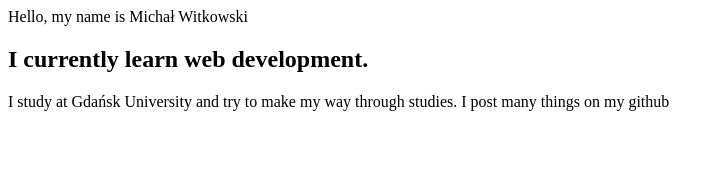
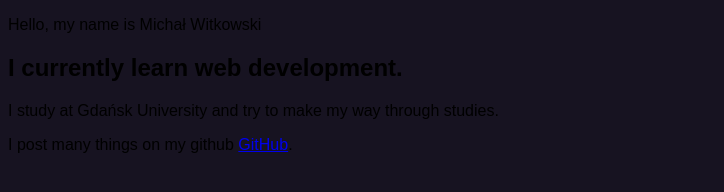
Before and after one commit to emWitkowsky/WEB, a plain HTML site: page testing css/stage1.html in a window 1280 px wide. Shown: the whole page, without its empty margins (0-724 px from the left). Drawn offline with Linux system fonts and the light colour scheme.

Commit message:
stage1.5

```diff
--- /dev/null
+++ b/testing css/myStyle.css
@@ -0,0 +1,27 @@
+/* variables declared here - these are the colors for our pages, as well as the font stacks and sizes. */
+:root {
+    --black: #171321;
+    --dkblue: #0d314b;
+    --plum: #4b0d49;
+    --hotmag: #ff17e4;
+    --magenta: #e310cb;
+    --aqua: #86fbfb;
+    --white: #f7f8fa;
+    --font-size: 1.3rem;
+    --mono: "Oxygen mono", monospace;
+    --sans: Oxygen, sans-serif;
+}
+/* border box model: https://css-tricks.com/box-sizing/ */
+html {
+    box-sizing: border-box;
+}
+*,
+*::before,
+*::after {
+    box-sizing: inherit;
+}
+
+body {
+    background-color: var(--black);
+    font-family: var(--sans);
+}
--- a/testing css/stage1.html
+++ b/testing css/stage1.html
@@ -1,6 +1,18 @@
-<section id=" index">
-<p>Hello, my name is <span>Michał Witkowski</span></p>
-<h2>I currently learn web development.</h2>
-I study at Gdańsk University and try to make my way through studies.
-I post many things on my github
-</section>
+<!DOCTYPE html>
+<html lang="en">
+<head>
+    <meta charset="UTF-8">
+    <meta http-equiv="X-UA-Compatible" content="IE=edge">
+    <meta name="viewport" content="width=device-width, initial-scale=1.0">
+    <title>My page</title>
+    <link rel="stylesheet" href="myStyle.css">
+</head>
+<body>
+    <section id=" index">
+        <p>Hello, my name is <span>Michał Witkowski</span></p>
+        <h2>I currently learn web development.</h2>
+        <p>I study at Gdańsk University and try to make my way through studies.</p>
+        <p>I post many things on my github <a href="https://github.com/emWitkowsky" target="_blank">GitHub</a>.</p>
+        </section>
+</body>
+</html>
```
Also changed, not shown: inidex.html (+1 -1 lines), repo/file.txt.
